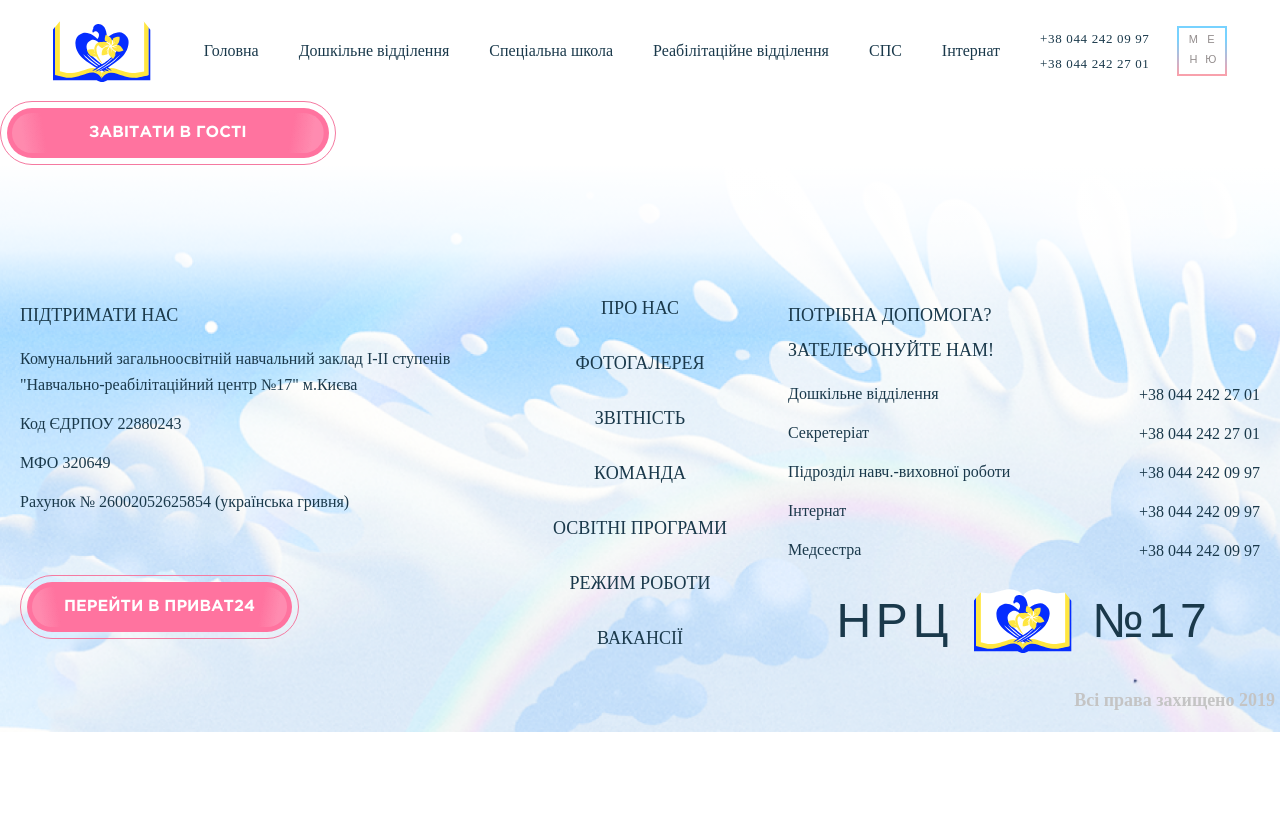
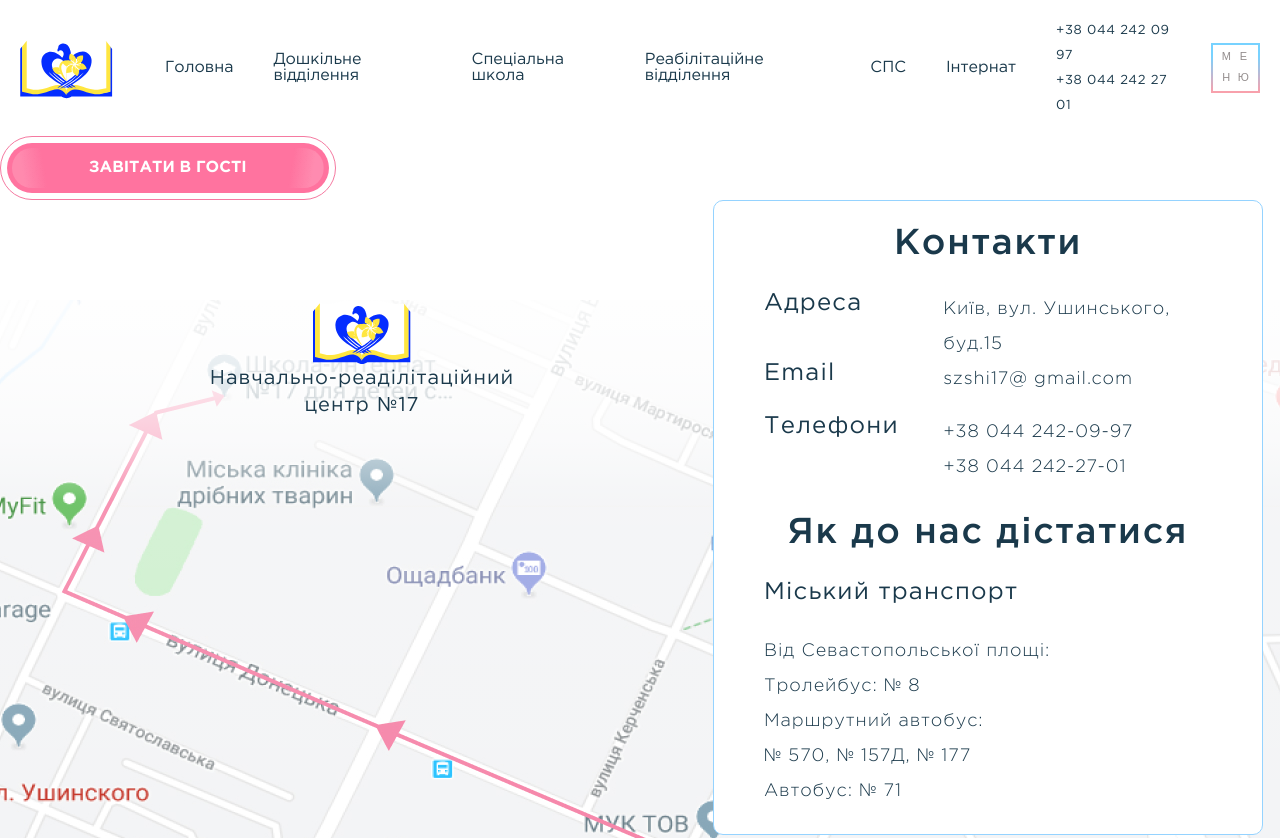
Before and after one commit to tfetisova/click-to-school, a website: page src/index.html in a window 1280 px wide. Shown: the top 838 px of the page. Drawn offline with nearby package versions, Linux system fonts and the light colour scheme; files that its build step writes are made by us from their sources; files whose address does not match are found by name.

Commit message:
current changes

```diff
--- a/package.json
+++ b/package.json
@@ -1,5 +1,5 @@
 {
-  "name": "Click to school",
+  "name": "click-to-school",
   "version": "1.0.0",
   "description": "",
   "main": "gulpfile.js",
--- /dev/null
+++ b/src/html-templates/map.html
@@ -0,0 +1,28 @@
+<section class="map">
+    <div class="map__contacts">
+        <h4 class="map__contacts-title">Контакти</h4>
+        <ul>
+            <li><span class="map__contacts-item-name map__contacts-item-name--w40 ">Адреса</span><span class="map__contacts-item-text map__contacts-item-text--w55">Київ, вул. Ушинського,
+буд.15</span></li>
+            <li><span class="map__contacts-item-name map__contacts-item-name--w40">Email</span><span class="map__contacts-item-text map__contacts-item-text--w55">szshi17@ gmail.com</span></li>
+            <li><span class="map__contacts-item-name map__contacts-item-name--w40">Телефони</span><span class="map__contacts-item-text map__contacts-item-text--w55">+38 044 242-09-97<br>
++38 044 242-27-01</span></li>
+        </ul>
+        <h4 class="map__contacts-title">Як до нас дістатися</h4>
+        <p class="map__contacts-item-name">Міський транспорт</p>
+        <p class="map__contacts-item-text">Від Севастопольської площі:<br>
+            Тролейбус: № 8 <br>
+            Маршрутний автобус:<br>
+            № 570, № 157Д, № 177<br>
+            Автобус: № 71 </p>
+
+
+    </div>
+    <div class="map__container" style="background-image: url('img/map.jpg')">
+        <div class="map__location">
+            <div class="logo logo--map" style="background-image: url('img/header-logo.svg')"></div>
+            <p class="map__logo-text">Навчально-реаділітаційний центр №17</p>
+        </div>
+    </div>
+
+</section>
--- a/src/index.html
+++ b/src/index.html
@@ -8,7 +8,7 @@
     <title>НРЦ №17</title>
     <link rel="stylesheet" href="https://cdnjs.cloudflare.com/ajax/libs/meyer-reset/2.0/reset.css" integrity="sha256-7VVaJ5GDwFQiLIc+eNksQLUSSY5JNZtqv9o2BI8UGYg=" crossorigin="anonymous" />
     <link href="https://fonts.googleapis.com/css?family=Marck+Script&display=swap&subset=cyrillic" rel="stylesheet">
-    <link rel="stylesheet" href="/css/style.css">
+    <link rel="stylesheet" href="css/style.css">
 </head>
 <body>
 //= html-templates/header.html
@@ -18,7 +18,7 @@
         <div class="main-btn__inner-text">Завітати в гості<div class="main-btn__inner"></div></div>
     </div>
 </a>
-
+//= html-templates/map.html
 //= html-templates/footer.html
 <script src="js/script.js"></script>
 </body>
--- /dev/null
+++ b/src/scss/sections/_map.scss
@@ -0,0 +1,99 @@
+.map{
+  padding-top: 100px;
+  padding-bottom: 100px;
+  min-height: 1200px;
+  position: relative;
+  &:after{
+    content:'';
+    position: absolute;
+    z-index: 5;
+    top:0;
+    left:0;
+    bottom:0;
+    right: 0;
+    background: linear-gradient(
+                    to top,
+                    rgba(255,255,255, 1) 0%,
+                    rgba(255,255,255, .9) 7%,
+                    rgba(255,255,255, .8) 9%,
+                    rgba(255,255,255, .4) 12%,
+                    rgba(255,255,255, .2) 15%,
+                    rgba(255,255,255, 0) 20%,
+                    rgba(255,255,255, .2) 75%,
+                    rgba(255,255,255, .6) 80%,
+                    rgba(255,255,255, .8) 85%,
+                    rgba(255,255,255, .9) 90%,
+                    rgba(255,255,255, 1) 100%
+    );
+    background-size: cover;
+    background-repeat: no-repeat;
+    height: 100%;
+    width: 100%;
+  }
+  &__location{
+    @include flexCenter;
+    flex-direction: column;
+    position: absolute;
+    top:0;
+    left: 187px;
+    width: 350px;
+    z-index: 10;
+  }
+  &__container{
+    position: relative;
+    min-height:1000px;
+    background-position: left top;
+  }
+  &__logo-text{
+    text-align: center;
+    font-size: 20px;
+    line-height: 27px;
+    letter-spacing: 0.05em;
+  }
+  &__contacts{
+    background-color: #fff;
+    position: absolute;
+    top:0;
+    right: 17px;
+    border: 1px solid #95D3FF;
+    width: 550px;
+    border-radius: 10px;
+    z-index: 10;
+    padding: 25px 50px;
+    &>ul{
+      padding-bottom: 30px;
+    }
+    &>ul>li{
+      width: 100%;
+      display: flex;
+    }
+  }
+  &__contacts-title{
+    text-align: center;
+    font-weight: 500;
+    font-size: 36px;
+    padding-bottom: 30px;
+    letter-spacing: 0.05em;
+  }
+  &__contacts-item-name{
+    font-size: 24px;
+    line-height: 23px;
+    letter-spacing: 0.05em;
+    padding-right:20px;
+    padding-bottom: 30px;
+    &--w40{
+      width: 40%;
+    }
+
+  }
+  &__contacts-item-text{
+    font-weight: 300;
+    font-size: 18px;
+    line-height: 35px;
+    letter-spacing: 0.05em;
+    &--w55{
+      width: 55%;
+    }
+
+  }
+}
--- a/src/scss/style.scss
+++ b/src/scss/style.scss
@@ -12,6 +12,13 @@
   src: url('../fonts/GothamPro.ttf') format('truetype'),
   url('../fonts/GothamPro.woff') format('woff');
   font-weight: 400;
+  font-style: normal;
+}
+@font-face {
+  font-family: 'Gotham Pro';
+  src: url('../fonts/GothamPro-Medium.ttf') format('truetype'),
+  url('../fonts/GothamPro-Medium.woff') format('woff');
+  font-weight: 500;
   font-style: normal;
 }
 @font-face{
@@ -29,6 +36,7 @@
   font-style: normal;
 }
 html{
+  font-family: 'Gotham Pro', sans-serif;
   height: 100%;
   box-sizing: border-box;
   font-size: 16px;
@@ -94,4 +102,5 @@ body{
 
 }
 @import "sections/header";
+@import "sections/map";
 @import "sections/footer";
```
Also changed, not shown: build/css/style.css, build/html-templates/map.html (added), build/img/map location.svg (added), build/img/map.png (added), build/img/sky-bg.png (added), build/index.html, src/img/map location.svg (added), src/img/map.png (added), src/img/sky-bg.png (added).
